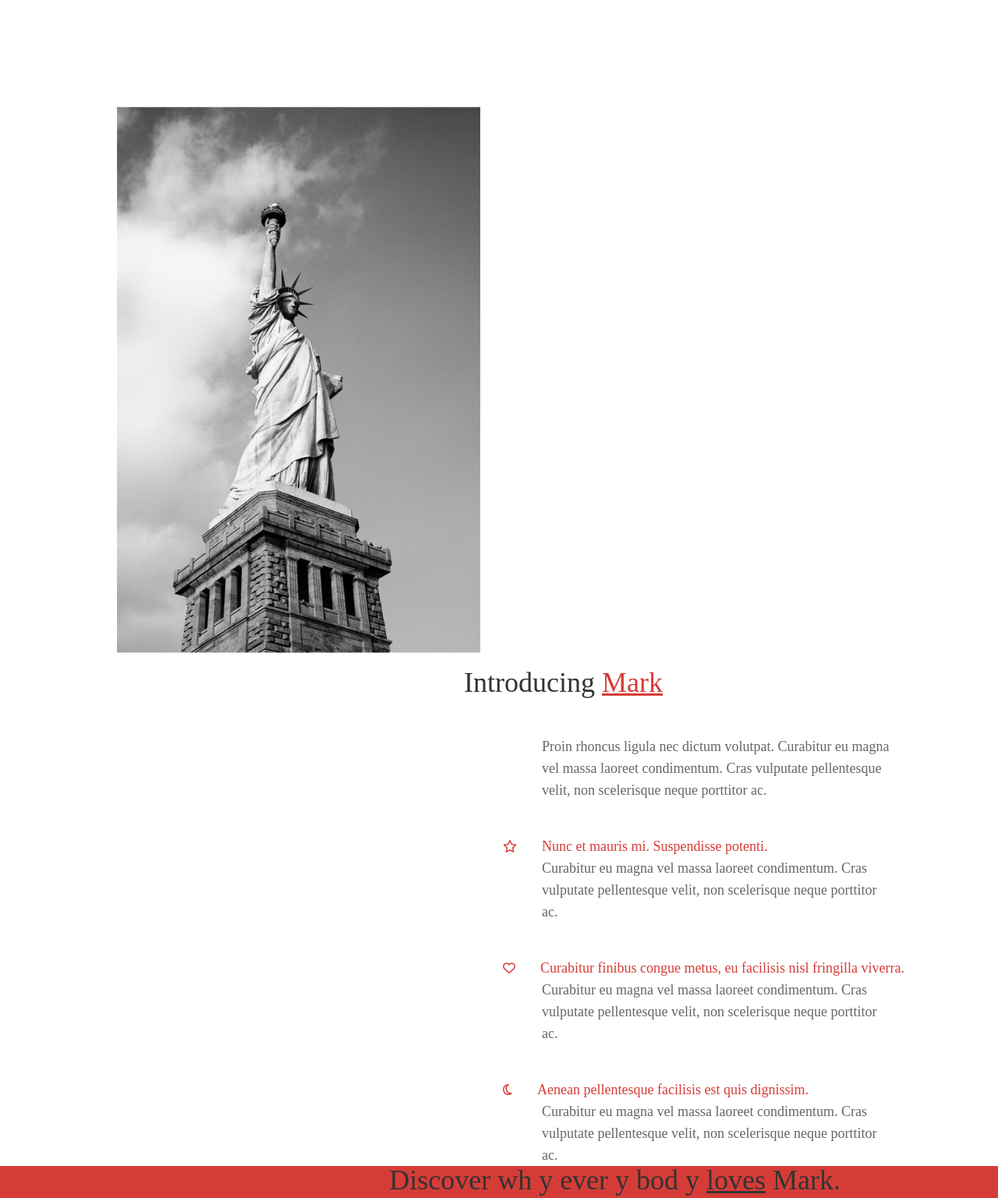
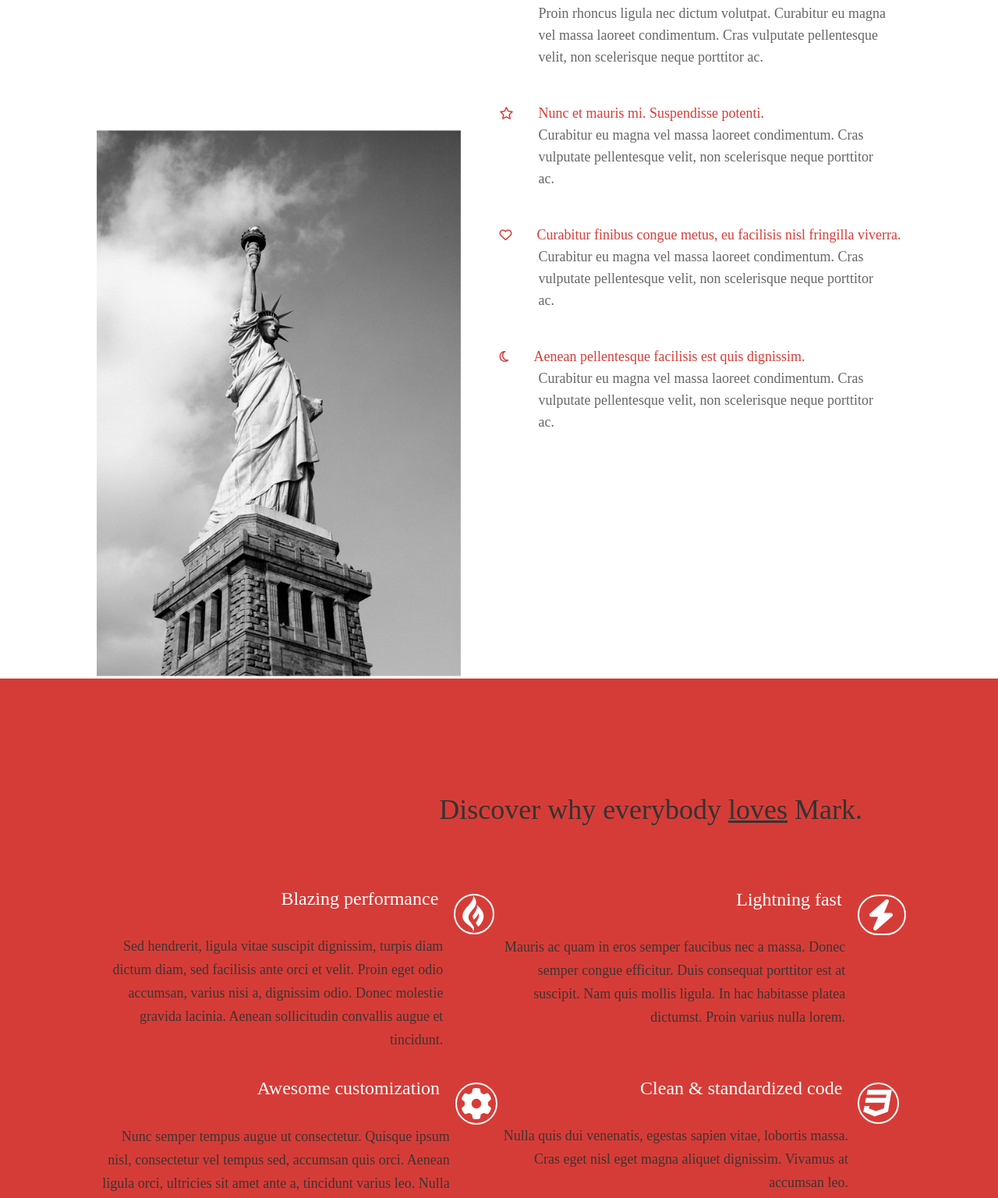
Before and after one commit to maduraaa/mark, a plain HTML site: page index.html in a window 1280 px wide. Shown: the part 913-2449 px from the top of the page at 78% size. Drawn offline with Linux system fonts and the light colour scheme.

Commit message:
page2 and page3 fixed bag

```diff
--- a/css/style.css
+++ b/css/style.css
@@ -92,7 +92,6 @@
 .page2photo{
     margin-top: 250px;
     height: 700px;
-    margin-left: 150px;
 }
 .text-title{
     font-size: 36px;
@@ -141,21 +140,27 @@
     line-height: 28px;
     margin-top: 5px;
 }
-.page2-text{
+.flex-container{
+    display: flex;
+    justify-content: center;
+    margin-top: 30px;
+}
+/* .page2-text{
     float: right;
     margin-top: 20px;
     margin-right: 120px;
-}
-.page2photo{
+} */
+/* .page2photo{
     float: left;
-}
+} */
 /* page2 */
 
 /* page3 */
 .page3{
-    height: 800px;
+    height: 1000px;
     background-color: #D63C37;
-    clear: both;
+    box-sizing: border-box;
+    /* clear: both; */
 }
 .page3-title{
     font-size: 24px;
@@ -261,6 +266,7 @@
 .flex-move{
     display: flex;
     justify-content: center;
+    margin-top: 50px;
 }
 .flex-move2{
     display: flex;
@@ -272,8 +278,12 @@
 .page3-title-forward{
     font-size: 36px;
     color: #333333;
-    margin-left: 39%;
-    margin-top: 20%px;
+    margin-left: 44%;
+    padding-top: 150px;
+}
+.section1{
+    box-sizing: border-box;
+    background-color: #D63C37;
 }
 .loves{
     cursor: pointer;
--- a/index.html
+++ b/index.html
@@ -57,10 +57,15 @@
     <span class="text5">facilisis est quis dignissim.</span>
   </div>
 </main>
+
+
+<div class="flex-container">
+  <div>
   <div class="page2-photo">
   <img class="page2photo" src="img/page2photo.png" alt="page2photo">
     </div>
-
+  </div>
+  <div>
       <div class="page2-text">
         <p class="text-title">Introducing <span class="text-title-red">Mark</span> </p>
 
@@ -86,9 +91,13 @@
                                                   Cras vulputate pellentesque velit, non scelerisque neque porttitor ac.
                                                   </p>
                                                   </div>
+                                                </div>
+                                              </div>
+
                                                 <section class="section1">
+
                                                 <div class="page3">
-                                                  <p class="page3-title-forward">Discover wh y ever y bod y <span class="loves">loves</span> Mark.</p>
+                                                  <p class="page3-title-forward ">Discover why everybody <span class="loves">loves</span> Mark.</p>
                                            <div class="flex-move">
                                               <div class="box-1">
                                             <p class="page3-title">Blazing performance <i class="fab fa-gripfire change5"></i></p>
```
